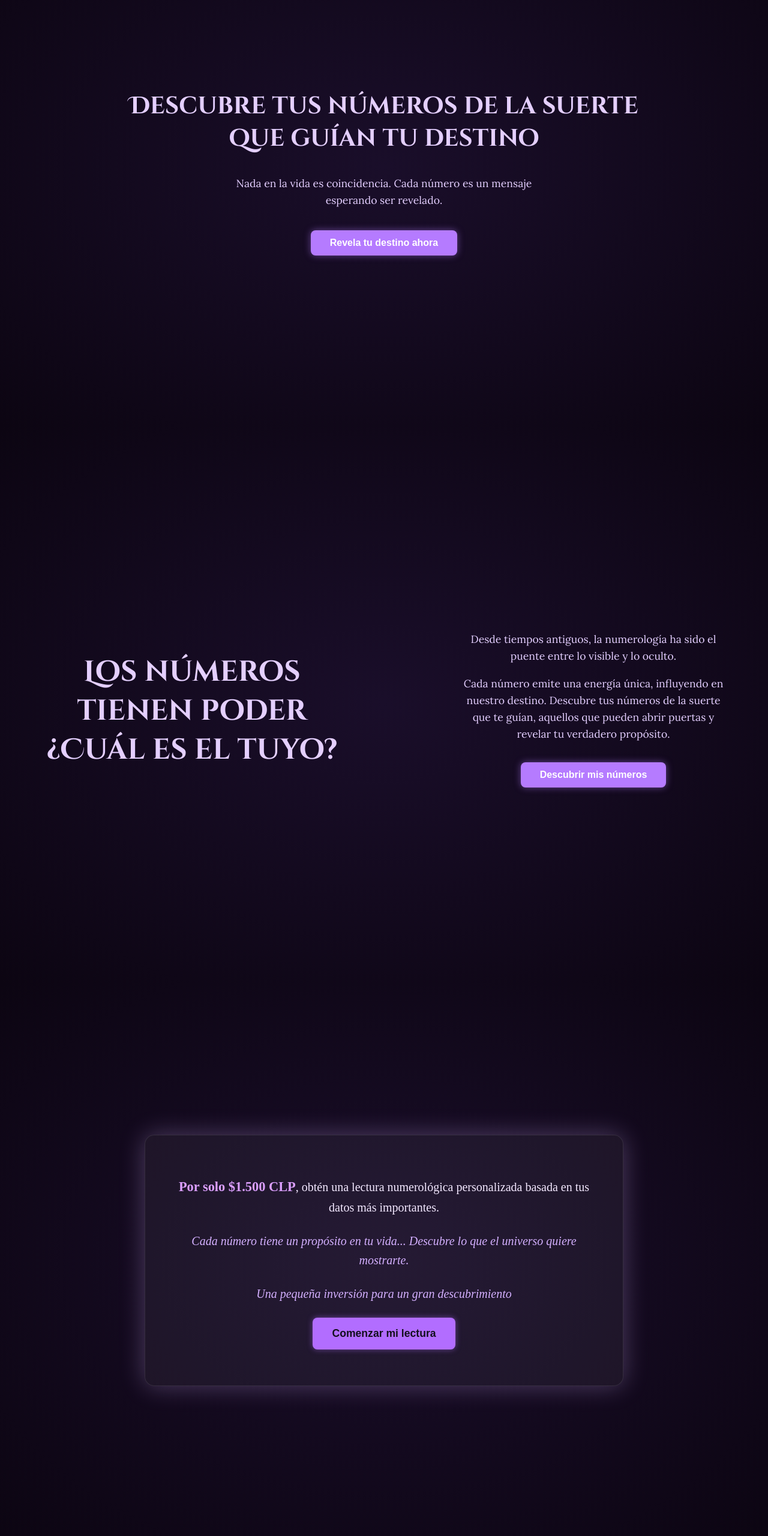
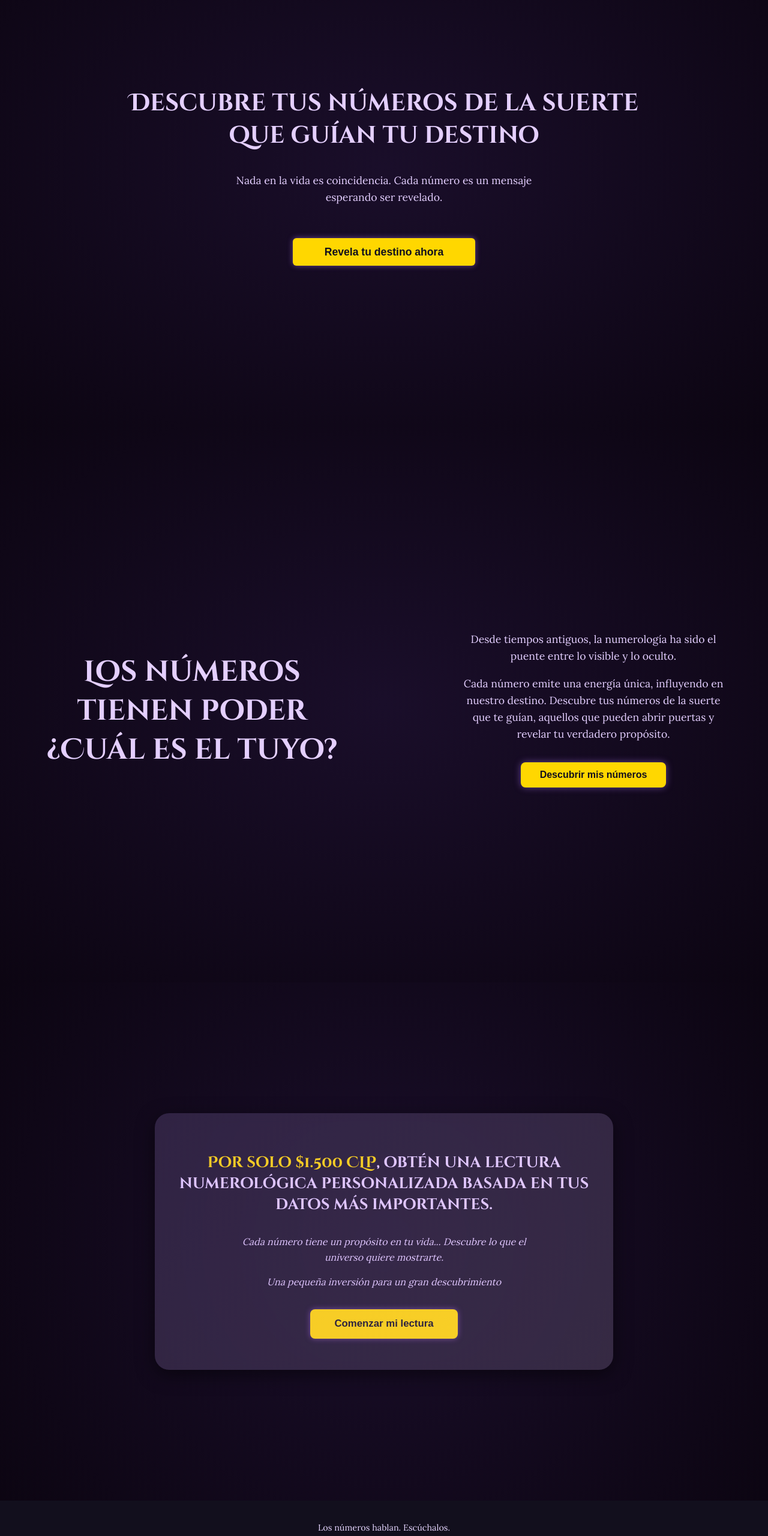
Before and after one commit to HectorAmpuero/oraculix-frontend, a React (Vite) app: page / in a window 1280 px wide. Shown: the part 234-2795 px from the top of the page at 60% size. Built offline with nearby package versions, Linux system fonts and the light colour scheme.

Commit message:
cambios css

```diff
--- a/src/assets/styles.css
+++ b/src/assets/styles.css
@@ -163,16 +163,19 @@
   }
 
   .slide1 .btn {
-    background: #b57bff;
-    color: white;
+  width: 80%;
+  padding: 12px;
+  background: var(--accent-color);
+  border: none;
+  border-radius: 6px;
+  color: var(--secondary-bg);
   font-weight: bold;
-    font-size: 1rem;
-    padding: 0.75rem 2rem;
-    border: none;
-    border-radius: 8px;
+  box-shadow: 0 0 10px rgba(181, 123, 255, 0.5);
   cursor: pointer;
-    box-shadow: 0 0 12px rgba(181, 123, 255, 0.5);
-    transition: all 0.3s ease;
+  margin: 30px auto 0 auto;
+  display: block;
+  padding: 0.8rem;
+  transition: background 0.3s, transform 0.2s;
   }
 
   .slide1 .btn:hover {
@@ -184,9 +187,28 @@
    .slide1 h1 {
     font-size: 2.5rem;
    }
+   .slide1 .btn {
+    width: 25%;
+    padding: 12px;
+    background: var(--accent-color);
+    border: none;
+    border-radius: 6px;
+    color: var(--secondary-bg);
+    font-weight: bold;
+    box-shadow: 0 0 10px rgba(181, 123, 255, 0.5);
+    cursor: pointer;
+    margin: 30px auto 0 auto;
+    display: block;
+    padding: 0.8rem;
+    transition: background 0.3s, transform 0.2s;
+    }
+
+    .slide1 .btn:hover {
+      background:#D6AFFF;
+      color: #120F1D;
+    }
 
   }
-
 
 
   /* SLIDE 2 */
@@ -220,8 +242,8 @@
   }
 
   .slide2 .btn {
-    background: #b57bff;
-    color: white;
+    background: var(--accent-color);
+    color: var(--secondary-bg);
     font-weight: bold;
     font-size: 1rem;
     padding: 0.75rem 2rem;
@@ -233,7 +255,7 @@
   }
 
   .slide2 .btn:hover {
-    background: var(--accent-color);
+    background: var(--text-dark);
     color: #120F1D;
    }
 
@@ -274,64 +296,117 @@
 }
 
   /* SLIDE 3 */
+  /* ================= SLIDE 3 (Home) – nuevo diseño ================= */
 .slide3 {
-    min-height: 100vh;
-    padding: 4rem 2rem;
+  position: relative;
   display: flex;
   align-items: center;
   justify-content: center;
-    background: radial-gradient(ellipse at center, #1a0e2a 0%, #0c0512 100%);
-    color: #f3e8ff;
+  padding: 2rem 1rem;
+  background: radial-gradient(circle at center, #1a0e2a 0%, #0c0512 100%);
+  overflow: hidden;
+  min-height: 100vh;
+}
+
+/* Glassmorphism card */
+.slide3 .cont2 {
+  position: relative;
+  width: 90%;
+  max-width: 600px;
+  background: rgba(30, 27, 41, 0.6);
+  backdrop-filter: blur(8px);
+  border-radius: 1.5rem;
+  padding: 2.5rem 2rem;
+  box-shadow: 0 8px 30px rgba(0, 0, 0, 0.5);
+  color: var(--text-light);
+  font-family: var(--font-text);
   text-align: center;
-    font-family: 'Cormorant Garamond', serif;
-    position: relative;
   overflow: hidden;
 }
 
-  .cont2 {
-    max-width: 700px;
-    background: rgba(255, 255, 255, 0.05);
-    border: 1px solid rgba(255, 255, 255, 0.1);
-    padding: 3rem;
-    border-radius: 1rem;
-    box-shadow: 0 0 40px rgba(215, 178, 255, 0.3);
-    animation: fadeInUp 1s ease-out;
+/* Overlay degradado sutil */
+.slide3 .cont2::before {
+  content: "";
+  position: absolute;
+  top: 0; left: 0; width: 100%; height: 100%;
+  background: linear-gradient(135deg, rgba(181,123,255,0.15), rgba(218,170,255,0.15));
+  pointer-events: none;
 }
 
-  .cont2 p {
-    font-size: 1.25rem;
-    margin-bottom: 1.5rem;
-    line-height: 1.6;
+/* Título / llamada a la acción */
+.slide3 .cont2 p:first-of-type {
+  font-family: var(--font-title);
+  font-size: 1.3rem;
+  margin-bottom: 1rem;
+}
+.slide3 .cont2 p:first-of-type strong {
+  color: var(--accent-color);
 }
 
-  .textp3 {
+/* Texto descriptivo */
+.slide3 .cont2 .textp3 {
   font-style: italic;
-    color: #d4b0ff;
+  font-size: 1rem;
+  line-height: 1.6;
+  margin: 0.75rem 0;
 }
 
-  .cont2 strong {
-    font-size: 1.4rem;
-    color: #db9fff;
-  }
-
-  .btn {
-    background: #b57bff;
-    color: white;
+/* Botón centrado y redondeado */
+.slide3 .cont2 .btn {
+  margin-top: 1.5rem;
+  background-color: var(--accent-color);
+  color: var(--secondary-bg);
+  padding: 0.9rem 2.2rem;
+  font-size: 1.05rem;
   font-weight: bold;
-    font-size: 1rem;
-    padding: 0.9rem 2rem;
   border: none;
   border-radius: 8px;
   cursor: pointer;
-    transition: all 0.3s ease;
-    box-shadow: 0 0 15px rgba(181, 123, 255, 0.5);
-  }
-
-  .btn:hover {
   background: var(--accent-color);
   color: #120F1D;
 }
 
+.slide3 .cont2 .btn:hover {
+  background: var(--text-dark);
+  color: #120F1D;
+}
+
+
+@media (min-width: 800px) {
+  .slide3 .cont2 {
+    /* De grid a flex-column centrado */
+    display: flex;
+    flex-direction: column;
+    align-items: center;
+    text-align: center;
+
+    /* ajusta el ancho para que no se desparrame */
+    max-width: 700px;
+    margin: 0 auto;
+  }
+
+  /* Título (primer párrafo) */
+  .slide3 .cont2 p:nth-of-type(1) {
+    font-family: var(--font-title);
+    font-size: 1.6rem;
+    margin-bottom: 1.5rem;
+  }
+
+  /* Todas las frases siguientes centradas y con un ancho contenido */
+  .slide3 .cont2 p.textp3 {
+    max-width: 500px;
+    margin: 0.5rem auto;
+    font-style: italic;
+    line-height: 1.6;
+  }
+
+  /* Botón centrado */
+  .slide3 .cont2 .btn {
+    margin-top: 1.5rem;
+    padding: 0.9rem 2.5rem;
+    justify-self: center;
+  }
+}
 
   /* Overlay del modal-SLIDE 3*/
   .modal-registro-overlay {
@@ -340,52 +415,56 @@
     left: 0;
     width: 100%;
     height: 100%;
-  background: rgba(10, 5, 20, 0.8);
+    background: rgba(0, 0, 0, 0.75);
     display: flex;
+    align-items: center;
     justify-content: center;
-  align-items: center;
     z-index: 1000;
   }
 
-/* Contenido del modal */
+  /* Contenedor del modal */
   .modal-registro {
     background: radial-gradient(ellipse at center, #1a0e2a 0%, #0c0512 100%);
+    color: var(--text-light);
     padding: 2rem 1.5rem;
     border-radius: 12px;
-  box-shadow: 0 0 30px rgba(215, 178, 255, 0.4);
+    box-shadow: 0 0 20px rgba(0, 0, 0, 0.7);
     max-width: 90%;
-  width: 320px;
+    width: 340px;
     text-align: center;
-  color: var(--text-light);
     font-family: var(--font-text);
   }
 
-/* Título y texto */
+  /* Título */
   .modal-registro h3 {
+    margin: 0 0 1rem;
     font-family: var(--font-title);
-  font-size: 1.4rem;
-  margin-bottom: 1rem;
+    font-size: 1.5rem;
+    color: var(--accent-color);
+    text-transform: uppercase;
   }
 
+  /* Párrafo descriptivo */
   .modal-registro p {
     font-size: 1rem;
     line-height: 1.5;
     margin-bottom: 1.5rem;
   }
 
-/* Botones del modal */
+  /* Botones agrupados */
   .modal-buttons {
     display: flex;
     flex-direction: column;
     gap: 0.75rem;
   }
 
-/* Botón principal */
+  /* Botones individuales */
   .modal-buttons .btn {
+    flex: 1;
+    padding: 0.8rem 1rem;
     background-color: #b57bff;
-  color: white;
+    color: var(--secondary-bg);
     border: none;
-  padding: 0.8rem;
     border-radius: 8px;
     font-weight: bold;
     cursor: pointer;
@@ -397,7 +476,7 @@
     transform: translateY(-2px);
   }
 
-/* Botón de cancelar */
+  /* Botón “Cancelar” en estilo alternativo */
   .modal-buttons .cancelar-btn {
     background-color: #e0c3fc;
     color: #1e1b29;
@@ -408,20 +487,20 @@
     color: #120f1d;
   }
 
-/* DESKTOP: agrupa los botones en fila */
+  /* En desktop, botones en fila */
   @media (min-width: 768px) {
     .modal-buttons {
-    flex-direction: row;
+      flex-direction: column;
       justify-content: center;
     }
 
     .modal-buttons .btn {
-    flex: 1;
       max-width: 140px;
     }
   }
 
-/* ================= Manifiesto Oraculix ================= */
+
+/* ================= MANIFIESTO ================= */
 .manifiesto-container {
   position: relative;
   width: 100%;
@@ -541,9 +620,6 @@
     font-size: 1.2rem;
   }
 }
-
-
-
 
 
   /*==================== FORMULARIO ====================*/
@@ -752,6 +828,12 @@
   color: #fff;
 }
 
+.registro-container h2 {
+  color: var(--accent-color);
+  font-size: xx-large;
+}
+
+
 .registro-container form {
   background: rgba(255, 255, 255, 0.05);
   padding: 2rem 1rem;
@@ -779,15 +861,17 @@
 .registro-container button {
   width: 80%;
   padding: 12px;
-  background: #b57bff;
+  background: var(--accent-color);
   border: none;
-  border-radius: 8px;
-  color: #fff;
+  border-radius: 6px;
+  color: var(--secondary-bg);
   font-weight: bold;
   box-shadow: 0 0 10px rgba(181, 123, 255, 0.5);
   cursor: pointer;
   margin: 30px auto 0 auto;
   display: block;
+  padding: 0.8rem;
+  transition: background 0.3s, transform 0.2s;
 }
 
 .registro-container button:hover {
@@ -799,6 +883,7 @@
   margin-top: 1rem;
   font-size: 0.9rem;
   text-align: center;
+  font-family: var(--font-alt);
 }
 
 @media (min-width: 800px) {
@@ -836,85 +921,105 @@
   left: 0;
   width: 100%;
   height: 100%;
-  background-color: rgba(10, 0, 20, 0.85);
+  background: rgba(0, 0, 0, 0.75);
   display: flex;
+  align-items: center;
   justify-content: center;
-  align-items: center;
-  z-index: 999;
+  z-index: 1000;
 }
 
+/* Contenedor del modal */
 .modal-content {
-  background-color: #1e1433;
-  padding: 2rem;
+  background: radial-gradient(ellipse at center, #1a0e2a 0%, #0c0512 100%);
+  color: var(--text-light);
+  padding: 2rem 1.5rem;
   border-radius: 12px;
-  width: 90%;
-  max-width: 380px;
-  color: #f4e4ff;
-  box-shadow: 0 0 20px rgba(185, 120, 255, 0.4);
+  box-shadow: 0 0 20px rgba(0, 0, 0, 0.7);
+  max-width: 90%;
+  width: 320px;
   text-align: center;
+  font-family: var(--font-text);
 }
 
-.login-form {
+/* Título */
+.modal-content h2 {
+  margin: 0 0 1.5rem;
+  font-family: var(--font-title);
+  font-size: 1.4rem;
+  color: var(--accent-color);
+}
+
+/* Formulario en columna */
+.boxform {
   display: flex;
   flex-direction: column;
   gap: 1rem;
-  margin-top: 1rem;
+  margin-bottom: 1rem;
 }
 
-.login-form input {
-  padding: 0.8rem;
-  border-radius: 8px;
+/* Etiquetas */
+.boxform label {
+  text-align: left;
+  font-weight: bold;
+  color: var(--text-light);
+  font-size: 0.95rem;
+}
+
+/* Inputs */
+.boxform input {
+  padding: 0.6rem 1rem;
   border: none;
-  outline: none;
+  border-radius: 6px;
+  background: #fff;
+  color: #120f1d;
   font-size: 1rem;
 }
 
-.login-form button {
-  background-color: #c084fc;
-  color: white;
+/* Botón de envío */
+.boxform button[type="submit"] {
+  padding: 0.8rem;
+  background: var(--accent-color);
+  color: var(--secondary-bg);
   border: none;
-  padding: 0.8rem;
-  border-radius: 8px;
+  border-radius: 6px;
   font-weight: bold;
   cursor: pointer;
-  transition: background 0.3s;
-  width: 80%;
-  margin: 15px auto 0 auto;
-  display: block;
+  transition: background 0.3s, transform 0.2s;
 }
 
-.login-form button:hover {
-  background-color: #a855f7;
+.boxform button[type="submit"]:hover {
+  background: #ffd700;
+  transform: translateY(-2px);
 }
 
+/* Botón de cerrar */
 .close-btn {
-  margin-top: 1rem;
   background: none;
-  color: #f4e4ff;
   border: none;
+  color: var(--text-light);
+  text-decoration: underline;
+  cursor: pointer;
   font-size: 0.9rem;
-  cursor: pointer;
-  text-decoration: underline;
+  margin-top: 0.5rem;
 }
 
-.error {
-  color: #ffbaba;
-  font-size: 0.9rem;
+/* Ajustes para pantallas grandes */
+@media (min-width: 768px) {
+  .modal-content {
+    width: 400px;
+    padding: 2.5rem 2rem;
   }
 
-/* Versión desktop desde 800px */
-@media (min-width: 800px) {
-  .modal-content {
-    max-width: 500px;
-    padding: 3rem;
+  .modal-content h2 {
+    font-size: 1.6rem;
   }
 
-  .login-form input {
-    font-size: 1.1rem;
+  .boxform input {
+    font-size: 1.05rem;
   }
 
-  .login-form button {
-    font-size: 1.1rem;
+  .boxform button[type="submit"] {
+    font-size: 1.05rem;
   }
 }
 
```
Lines whose indentation alone changed are shown as unchanged.
